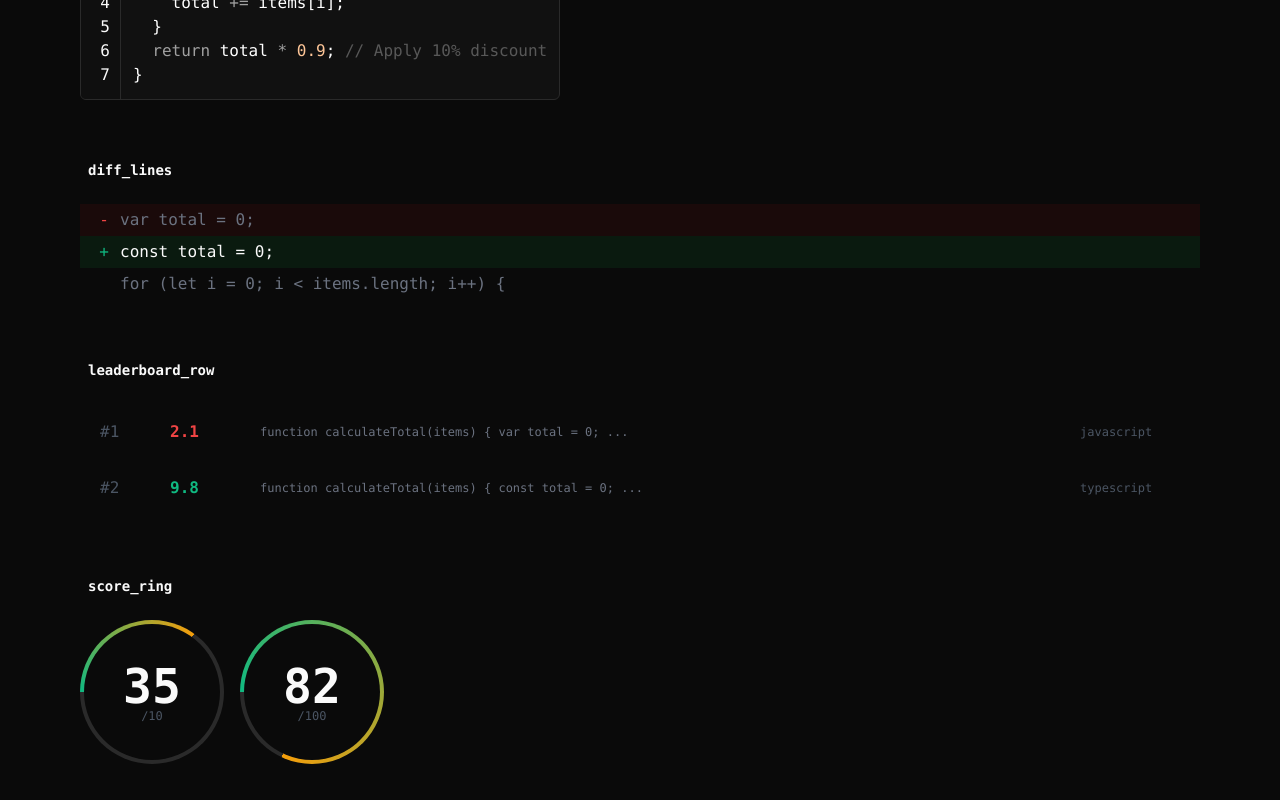
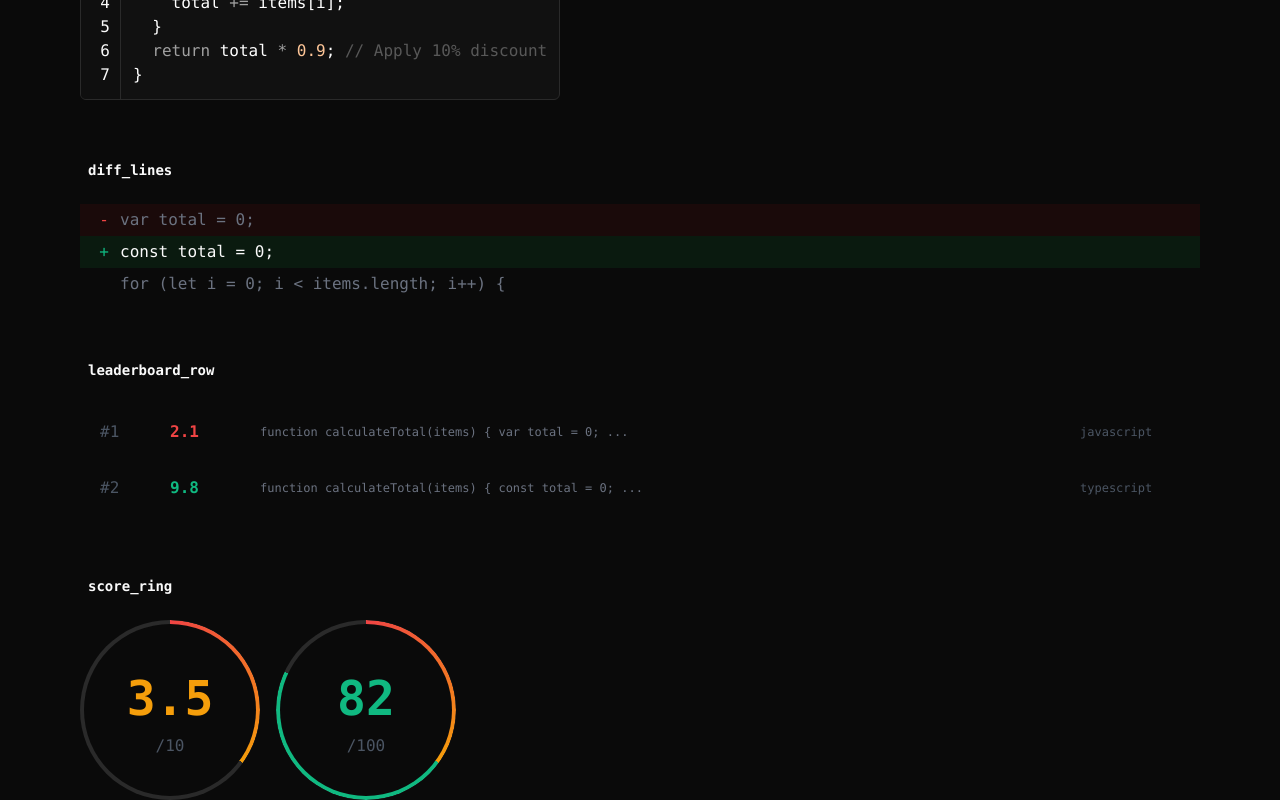
Before and after one commit to huannvictor/devroast, a Next.js app: page /components in a window 1280 px wide. Shown: the part 1035-1835 px from the top of the page. Before the commit the page ends 1799 px from the top, so only its background shows below. Built offline with nearby package versions, Linux system fonts and the light colour scheme.

Commit message:
style(ui): refactor ScoreRing to match Pencil design hMj3g

```diff
--- a/src/components/ui/score-ring.tsx
+++ b/src/components/ui/score-ring.tsx
@@ -5,26 +5,29 @@ import { tv, type VariantProps } from "tailwind-variants";
 
 const scoreRing = tv({
   slots: {
-    base: "relative flex items-center justify-center rounded-full",
-    hole: "absolute bg-bg-page rounded-full",
+    base: "relative flex items-center justify-center rounded-full overflow-hidden",
+    hole: "absolute bg-bg-page rounded-full z-10",
     textWrapper:
-      "absolute flex flex-col items-center justify-center text-center",
+      "absolute flex flex-col items-center justify-center text-center z-20",
     scoreText: "font-mono font-bold leading-none",
-    scoreLabel: "font-mono text-xs text-text-tertiary leading-none",
+    scoreLabel: "font-mono text-text-tertiary leading-none",
   },
   variants: {
     size: {
       sm: {
         base: "size-16",
         scoreText: "text-xl",
+        scoreLabel: "text-[10px]",
       },
       md: {
         base: "size-24",
         scoreText: "text-3xl",
+        scoreLabel: "text-xs",
       },
       lg: {
-        base: "size-36",
-        scoreText: "text-5xl",
+        base: "size-[180px]",
+        scoreText: "text-[48px]",
+        scoreLabel: "text-base",
       },
     },
   },
@@ -36,7 +39,6 @@ const scoreRing = tv({
 type ScoreRingProps = ComponentProps<"div"> &
   VariantProps<typeof scoreRing> & {
     value: number;
-    size?: "sm" | "md" | "lg";
     strokeWidth?: number;
     label?: string;
   };
@@ -53,8 +55,30 @@ function ScoreRing({
     size,
   });
 
-  const gradientStyle = {
-    background: `conic-gradient(from -90deg, var(--color-accent-green), var(--color-accent-amber) ${value}%, var(--color-border-primary) ${value}%)`,
+  // Ensure value is between 0 and 100 for percentage logic
+  const percentage = Math.min(Math.max(value, 0), 100);
+
+  // Dynamic colors based on score thresholds from the design
+  const getScoreColor = (v: number) => {
+    if (v < 35) return "var(--color-accent-red)";
+    if (v < 70) return "var(--color-accent-amber)";
+    return "var(--color-accent-green)";
+  };
+
+  const activeColor = getScoreColor(percentage);
+
+  // Conic gradient for the progress ring matching rKL79 stops
+  // Note: CSS conic-gradient starts at top and goes clockwise by default
+  const progressStyle = {
+    background: `conic-gradient(
+      from 0deg,
+      var(--color-accent-red) 0%,
+      var(--color-accent-amber) 35%,
+      var(--color-accent-green) 35%,
+      var(--color-accent-green) 100%
+    )`,
+    maskImage: `conic-gradient(#000 ${percentage}%, transparent ${percentage}%)`,
+    WebkitMaskImage: `conic-gradient(#000 ${percentage}%, transparent ${percentage}%)`,
   };
 
   const holeStyle = {
@@ -62,11 +86,33 @@ function ScoreRing({
     height: `calc(100% - ${strokeWidth * 2}px)`,
   };
 
+  // Format the display value:
+  // if label is /10, we show value/10 formatted (e.g. 3.5)
+  // otherwise we show the raw value
+  const displayValue = label === "/10" ? (value / 10).toFixed(1) : value;
+
   return (
-    <div className={base({ className })} style={gradientStyle} {...props}>
+    <div
+      className={base({ className })}
+      style={{ background: "var(--color-border-primary)" }}
+      {...props}
+    >
+      {/* Background ring is the 'base' itself with border-primary background */}
+
+      {/* The Progress Ring */}
+      <div
+        className="absolute inset-0 rounded-full"
+        style={progressStyle}
+      />
+
+      {/* The Hole (to make it a ring) */}
       <div className={hole()} style={holeStyle} />
+
+      {/* The Text and Label */}
       <div className={textWrapper()}>
-        <span className={scoreText()}>{value}</span>
+        <span className={scoreText()} style={{ color: activeColor }}>
+          {displayValue}
+        </span>
         {label && <span className={scoreLabel()}>{label}</span>}
       </div>
     </div>
```
